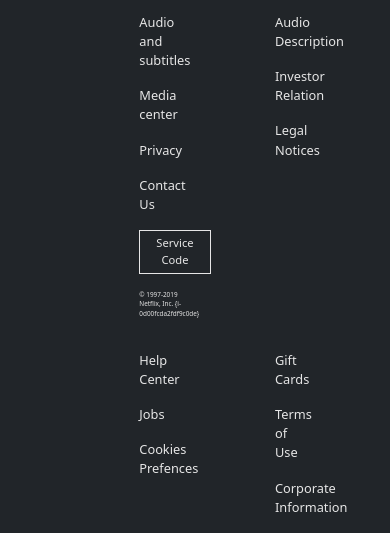
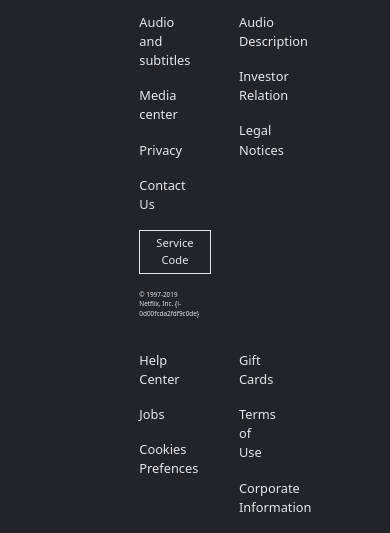
Before and after one commit to andreaDevelope/U2-W2-D5, a plain HTML site: page index.html in a window 390 px wide. Shown: the part 673-1206 px from the top of the page. Drawn offline with nearby package versions, Linux system fonts and the light colour scheme.

Commit message:
refactoring-footer-home

```diff
--- a/custom-bootstrap.scss
+++ b/custom-bootstrap.scss
@@ -235,6 +235,9 @@
   }
   img {
     width: 100%;
+    @media screen and (min-width: 200px) and (max-width: 500px) {
+      width: 80px;
+    }
   }
 
   .position-relative {
@@ -250,8 +253,8 @@
     padding-inline: 0.3rem;
     background-color: $n-primary;
     cursor: pointer;
-    @media screen and (min-width: 300px) and (max-width: 1500px) {
-      font-size: 80%;
+    @media screen and (min-width: 200px) and (max-width: 500px) {
+      font-size: 40%;
       left: 0.2rem;
       bottom: 0.2rem;
     }
@@ -291,6 +294,7 @@
     letter-spacing: 3px;
     @media screen and (max-width: 550px) {
       font-size: 0.6rem;
+      width: 80px;
     }
   }
 
--- a/index.html
+++ b/index.html
@@ -272,7 +272,7 @@
             <button type="button" class="btn btn-n-primary border border-1 border-n-secondary text-n-secondary rounded-0 py-1 px-3 mb-3">Service Code</button>
             <address class="text-n-secondary bg-n-primary">&copy; 1997-2019 Netflix, Inc. {i-0d00fcda2fdf9c0de}</address>
           </div>
-          <div class="col-6 col-md-3 ps-5">
+          <div class="col-6 col-md-3 ps-md-5">
             <ul>
               <li>Audio Description</li>
               <li>Investor Relation</li>
@@ -286,8 +286,8 @@
               <li>Cookies Prefences</li>
             </ul>
           </div>
-          <div class="col-3 col-md-3 ps-3 max-2rem">
-            <ul>
+          <div class="col-3 col-md-3 ps-md-3 max-2rem">
+            <ul class="ps-0">
               <li>Gift Cards</li>
               <li>Terms of Use</li>
               <li>Corporate Information</li>
```
Also changed, not shown: custom-bootstrap.css, 1 other file.
